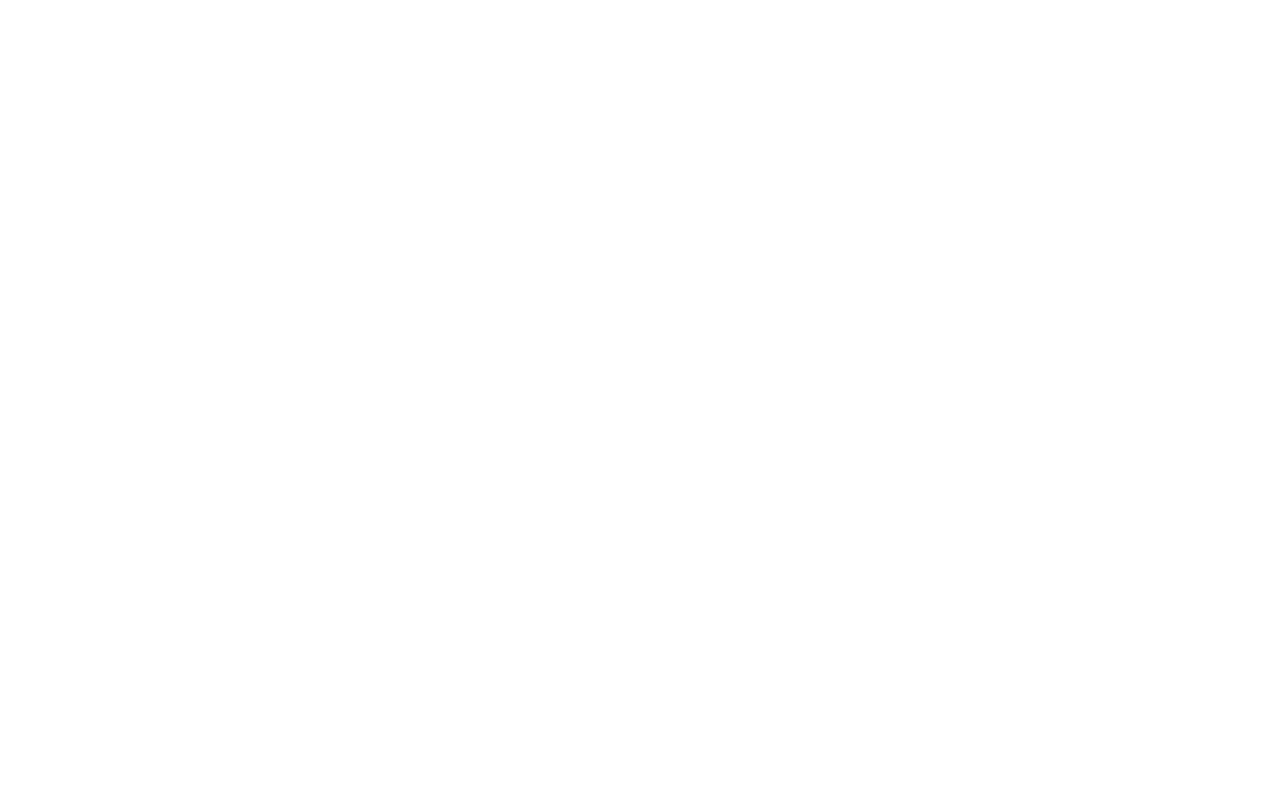
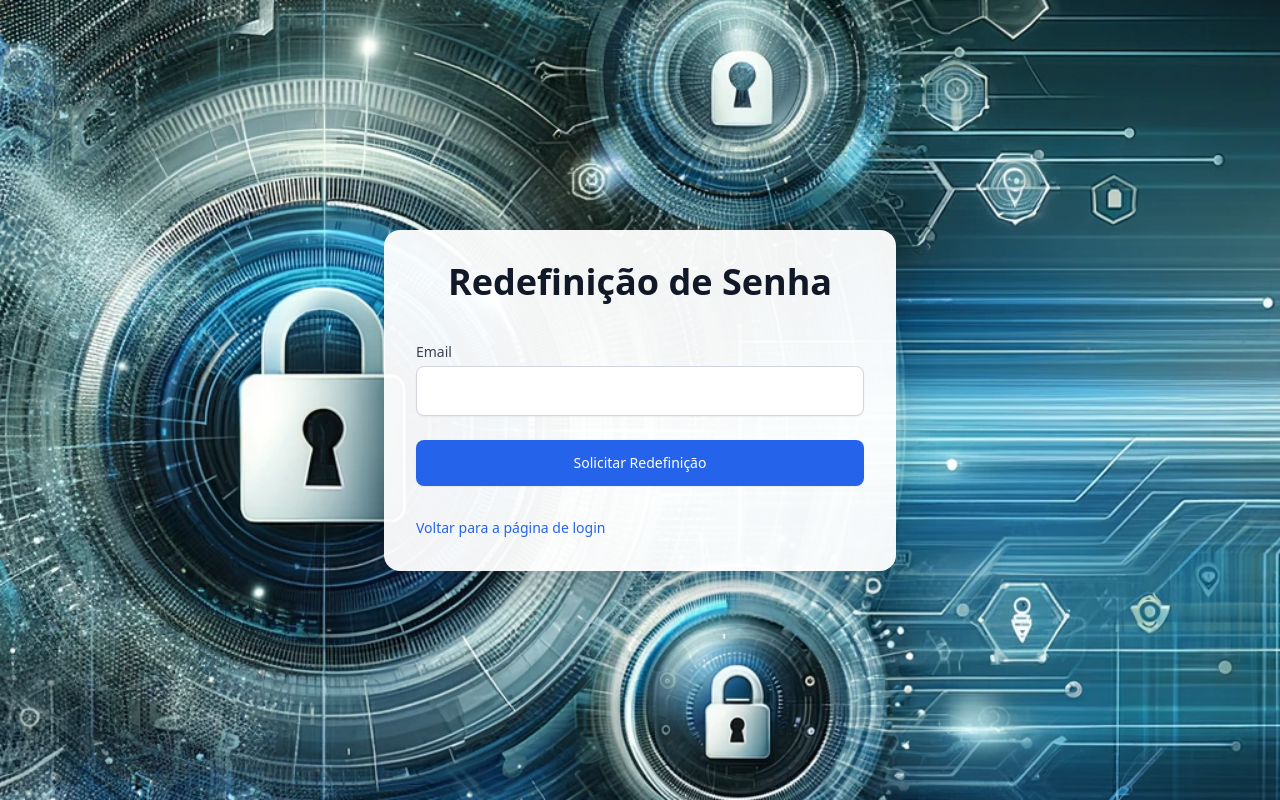
Before and after one commit to Jadiael1/debt-resolve, a React (Vite) app in the folder frontend/: page /forgot-password in a window 1280 px wide. Before the commit this address had no page. Built offline with nearby package versions, Linux system fonts and the light colour scheme.

Commit message:
feat: add password reset request component
feat: add reset password link to login page

feat: add component to process reset password URL

```diff
--- /dev/null
+++ b/frontend/src/components/pages/ForgotPassword/index.tsx
@@ -0,0 +1,93 @@
+// PasswordResetRequest.tsx
+import React, { useState } from 'react';
+import backgroundImage from '../../../assets/bg-password-reset-request.png';
+import { useNavigate } from 'react-router-dom';
+
+const PasswordResetRequest = () => {
+	const [email, setEmail] = useState('');
+	const [loading, setLoading] = useState(false);
+	const [message, setMessage] = useState('');
+	const navigate = useNavigate();
+
+	const handleSubmit = async (event: React.FormEvent<HTMLFormElement>) => {
+		event.preventDefault();
+		setLoading(true);
+		setMessage('');
+
+		try {
+			const response = await fetch('https://api.debtscrm.shop/api/v1/auth/forgot-password', {
+				method: 'POST',
+				headers: {
+					'Content-Type': 'application/json',
+					accept: 'application/json',
+				},
+				body: JSON.stringify({ email }),
+			});
+
+			const data = await response.json();
+			if (response.ok) {
+				setMessage('Verifique seu email para instruções de redefinição de senha.');
+			} else {
+				setMessage(data.message || 'Erro ao solicitar redefinição de senha.');
+			}
+		} catch (error) {
+			setMessage('Erro de conexão com o servidor.');
+		} finally {
+			setLoading(false);
+			setEmail('');
+		}
+	};
+
+	const handleGoBack = () => {
+		navigate('/signin');
+	};
+
+	return (
+		<div
+			className='flex flex-col items-center justify-center min-h-screen bg-no-repeat bg-cover bg-center'
+			style={{ backgroundImage: `url(${backgroundImage})` }}
+		>
+			<div className='p-8 bg-white bg-opacity-95 shadow-2xl rounded-2xl max-w-lg w-full space-y-8'>
+				<h2 className='text-4xl font-bold text-center text-gray-900 mb-10'>Redefinição de Senha</h2>
+				<form
+					onSubmit={handleSubmit}
+					className='space-y-6'
+				>
+					<div>
+						<label
+							htmlFor='email'
+							className='block text-sm font-medium text-gray-700'
+						>
+							Email
+						</label>
+						<input
+							type='email'
+							id='email'
+							name='email'
+							required
+							value={email}
+							onChange={e => setEmail(e.target.value)}
+							className='mt-1 block w-full px-4 py-3 border border-gray-300 rounded-lg shadow-sm placeholder-gray-400 focus:outline-none focus:ring-2 focus:ring-blue-500 focus:border-blue-500 transition duration-300 ease-in-out'
+						/>
+					</div>
+					<button
+						type='submit'
+						disabled={loading}
+						className='w-full flex justify-center py-3 px-4 border border-transparent rounded-lg shadow-sm text-sm font-medium text-white bg-blue-600 hover:bg-blue-700 focus:outline-none focus:ring-2 focus:ring-offset-2 focus:ring-blue-500 transition duration-300 ease-in-out'
+					>
+						{loading ? 'Enviando...' : 'Solicitar Redefinição'}
+					</button>
+				</form>
+				{message && <div className='mt-5 text-center text-sm font-medium text-gray-600'>{message}</div>}
+				<button
+					onClick={handleGoBack}
+					className='mt-4 text-sm text-blue-600 hover:text-blue-800 transition duration-200 ease-in-out'
+				>
+					Voltar para a página de login
+				</button>
+			</div>
+		</div>
+	);
+};
+
+export default PasswordResetRequest;
--- a/frontend/src/components/pages/Login/Login.tsx
+++ b/frontend/src/components/pages/Login/Login.tsx
@@ -9,6 +9,7 @@
 	const [email, setEmail] = useState('');
 	const [password, setPassword] = useState('');
 	const [loginError, setLoginError] = useState(false);
+	const [isLogin, setIsLogin] = useState(false);
 	const { login, user } = useContext(AuthContext);
 	const navigate = useNavigate();
 
@@ -24,17 +25,20 @@
 
 	const handleSubmit = async (event: React.FormEvent) => {
 		event.preventDefault();
+		setIsLogin(true);
 		setLoginError(false);
 		try {
 			await login(email, password);
-			navigate('/');
+			navigate('/dashboard');
 		} catch (error) {
 			setLoginError(true);
+		} finally {
+			setIsLogin(false);
 		}
 	};
 
 	const handleBack = () => {
-		navigate(-1);
+		navigate('/');
 	};
 
 	return (
@@ -90,6 +94,7 @@
 					</div>
 					<button
 						type='submit'
+						disabled={isLogin}
 						className='w-full py-2 px-4 border border-transparent text-sm font-medium rounded-lg text-white bg-blue-600 hover:bg-blue-700 focus:outline-none focus:ring-2 focus:ring-blue-600 focus:ring-offset-2 transition duration-300'
 					>
 						Entrar
--- /dev/null
+++ b/frontend/src/components/pages/ResetPassword/index.tsx
@@ -0,0 +1,138 @@
+import React, { useState, useEffect } from 'react';
+import { useNavigate, useSearchParams } from 'react-router-dom';
+import backgroundImage from '../../../assets/bg-reset-password.png';
+
+const ResetPassword = () => {
+	const [searchParams] = useSearchParams();
+	const [token, setToken] = useState('');
+	const [email, setEmail] = useState('');
+	const [password, setPassword] = useState('');
+	const [passwordConfirmation, setPasswordConfirmation] = useState('');
+	const [message, setMessage] = useState('');
+	const [error, setError] = useState('');
+	const navigate = useNavigate();
+
+	useEffect(() => {
+		const tokenFromUrl = searchParams.get('token');
+		if (tokenFromUrl) {
+			setToken(tokenFromUrl);
+		} else {
+			setError('Token de redefinição de senha não encontrado.');
+		}
+	}, [searchParams]);
+
+	const handleSubmit = async (event: React.FormEvent<HTMLFormElement>) => {
+		event.preventDefault();
+		setError('');
+		setMessage('');
+
+		if (password !== passwordConfirmation) {
+			setError('As senhas não coincidem.');
+			return;
+		}
+
+		try {
+			const response = await fetch('https://api.debtscrm.shop/api/v1/auth/reset-password', {
+				method: 'POST',
+				headers: {
+					'Content-Type': 'application/json',
+					accept: 'application/json',
+				},
+				body: JSON.stringify({ token, email, password, password_confirmation: passwordConfirmation }),
+			});
+
+			const data = await response.json();
+			if (response.ok) {
+				setMessage('Sua senha foi redefinida com sucesso.');
+			} else {
+				setError(data.message || 'Erro ao redefinir a senha.');
+			}
+		} catch (error) {
+			setError('Erro de conexão com o servidor.');
+		}
+	};
+
+	const handleGoBack = () => {
+		navigate('/signin');
+	};
+
+	return (
+		<div
+			className='flex flex-col items-center justify-center min-h-screen bg-no-repeat bg-cover bg-center'
+			style={{ backgroundImage: `url(${backgroundImage})` }}
+		>
+			<div className='p-6 bg-white bg-opacity-90 shadow-md rounded-lg max-w-md w-full'>
+				<h2 className='text-2xl font-semibold text-center text-gray-700 mb-4'>Redefinir Senha</h2>
+				<form
+					onSubmit={handleSubmit}
+					className='space-y-4'
+				>
+					<div>
+						<label
+							htmlFor='email'
+							className='block text-sm font-medium text-gray-700'
+						>
+							Email
+						</label>
+						<input
+							type='email'
+							id='email'
+							value={email}
+							onChange={e => setEmail(e.target.value)}
+							className='mt-1 block w-full px-3 py-2 border border-gray-300 rounded-md shadow-sm placeholder-gray-400 focus:outline-none focus:ring-indigo-500 focus:border-indigo-500'
+							required
+						/>
+					</div>
+					<div>
+						<label
+							htmlFor='password'
+							className='block text-sm font-medium text-gray-700'
+						>
+							Nova Senha
+						</label>
+						<input
+							type='password'
+							id='password'
+							value={password}
+							onChange={e => setPassword(e.target.value)}
+							className='mt-1 block w-full px-3 py-2 border border-gray-300 rounded-md shadow-sm placeholder-gray-400 focus:outline-none focus:ring-indigo-500 focus:border-indigo-500'
+							required
+						/>
+					</div>
+					<div>
+						<label
+							htmlFor='passwordConfirmation'
+							className='block text-sm font-medium text-gray-700'
+						>
+							Confirmação de Senha
+						</label>
+						<input
+							type='password'
+							id='passwordConfirmation'
+							value={passwordConfirmation}
+							onChange={e => setPasswordConfirmation(e.target.value)}
+							className='mt-1 block w-full px-3 py-2 border border-gray-300 rounded-md shadow-sm placeholder-gray-400 focus:outline-none focus:ring-indigo-500 focus:border-indigo-500'
+							required
+						/>
+					</div>
+					<button
+						type='submit'
+						className='w-full flex justify-center py-2 px-4 border border-transparent rounded-md shadow-sm text-sm font-medium text-white bg-indigo-600 hover:bg-indigo-700 focus:outline-none focus:ring-2 focus:ring-offset-2 focus:ring-indigo-500'
+					>
+						Redefinir Senha
+					</button>
+				</form>
+				{message && <div className='mt-3 text-sm font-medium text-green-600'>{message}</div>}
+				{error && <div className='mt-3 text-sm font-medium text-red-600'>{error}</div>}
+				<button
+					onClick={handleGoBack}
+					className='mt-4 text-sm text-blue-600 hover:text-blue-800 transition duration-200 ease-in-out'
+				>
+					Voltar para a página de login
+				</button>
+			</div>
+		</div>
+	);
+};
+
+export default ResetPassword;
--- /dev/null
+++ b/frontend/src/routes/routeForgotPassword.ts
@@ -0,0 +1,14 @@
+import ForgotPassword from '../components/pages/ForgotPassword';
+import IRoutes from './IRoutes';
+
+const routeForgotPassword: IRoutes[] = [
+	{
+		path: '/forgot-password',
+		component: ForgotPassword,
+		visibleInDisplay: false,
+		displayName: 'Solicitação de redefinição de senha',
+		protected: false,
+	},
+];
+
+export default routeForgotPassword;
--- /dev/null
+++ b/frontend/src/routes/routeResetPassword.ts
@@ -0,0 +1,14 @@
+import ResetPassword from '../components/pages/ResetPassword/';
+import IRoutes from './IRoutes';
+
+const routeResetPassword: IRoutes[] = [
+	{
+		path: '/reset-password',
+		component: ResetPassword,
+		visibleInDisplay: false,
+		displayName: 'Redefinir Senha',
+		protected: false,
+	},
+];
+
+export default routeResetPassword;
--- a/frontend/src/routes/routes.ts
+++ b/frontend/src/routes/routes.ts
@@ -3,7 +3,9 @@
 import routeRegister from './routeRegister';
 import routeEmailVerification from './routeEmailVerification';
 import routesDash from './routesDash';
+import routeForgotPassword from './routeForgotPassword';
+import routeResetPassword from './routeResetPassword';
 
-const routes = [...routeHome, ...routeLogin, ...routeRegister, ...routeEmailVerification, ...routesDash];
+const routes = [...routeHome, ...routeLogin, ...routeRegister, ...routeEmailVerification, ...routesDash, ...routeForgotPassword, ...routeResetPassword];
 
 export default routes;
```
Also changed, not shown: frontend/src/assets/bg-password-reset-request.png (added), 1 other file (tests, documents, lock files or other folders).
